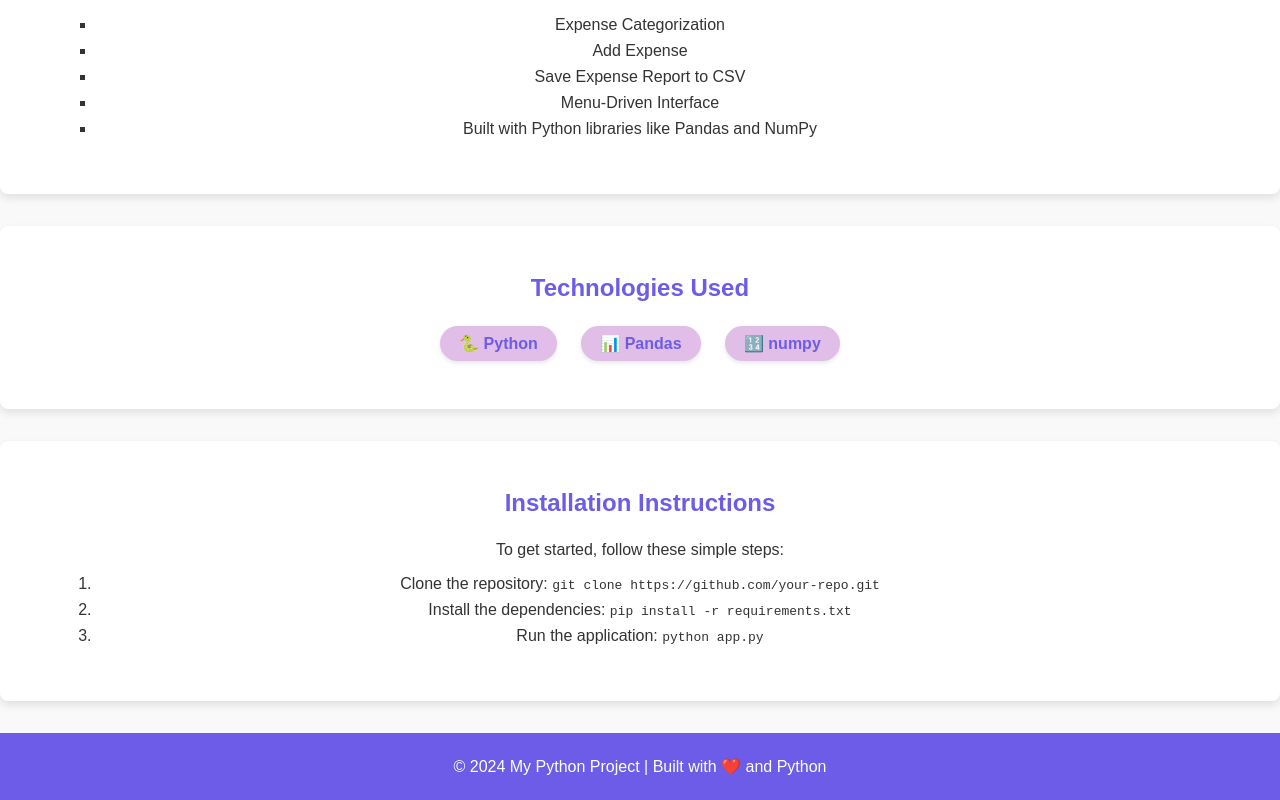
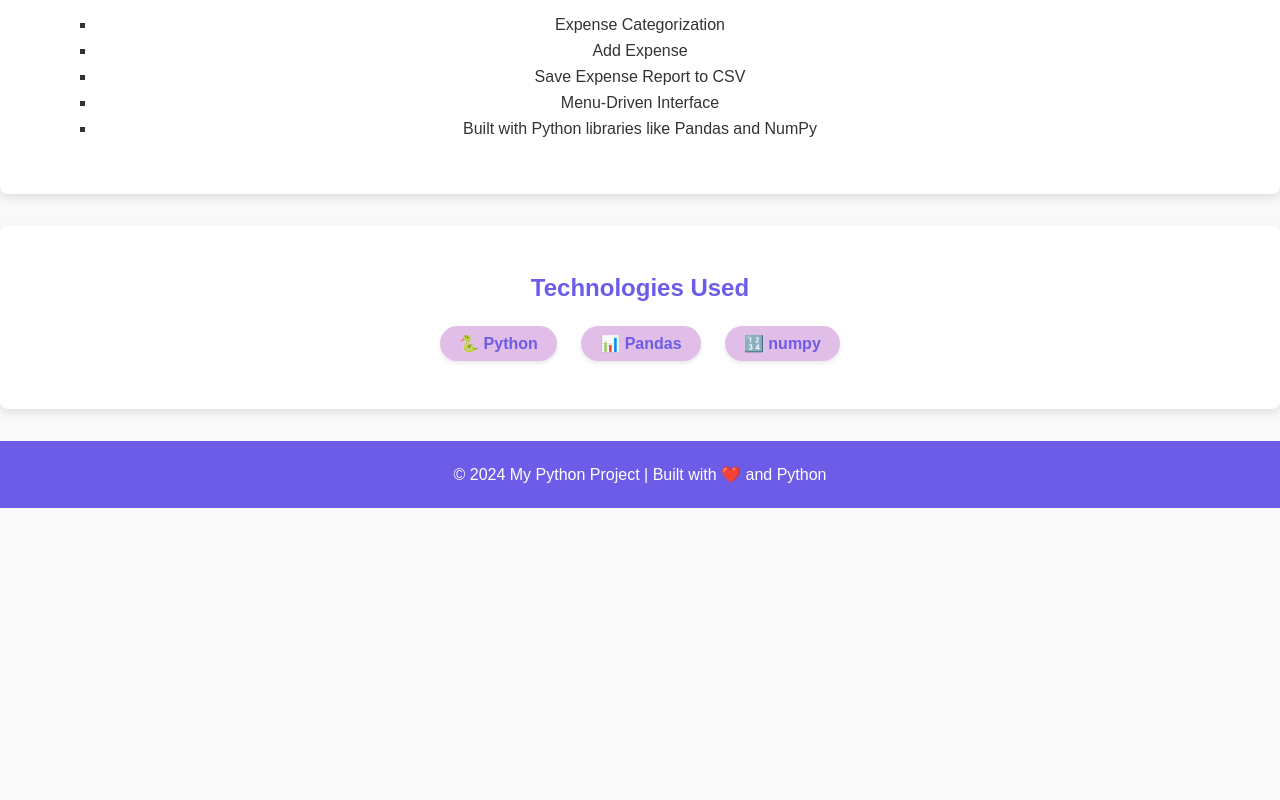
Before and after one commit to DeepaliSonii/Expensetracker, a plain HTML site: page index.html in a window 1280 px wide. Shown: the part 477-1277 px from the top of the page. After the commit the page ends 985 px from the top, so only its background shows below. Drawn offline with Linux system fonts and the light colour scheme.

Commit message:
Update index.html

```diff
--- a/index.html
+++ b/index.html
@@ -48,18 +48,6 @@ Allows users to categorize, add, and save their expenses, as well as view an exp
         </div>
     </section>
 
-    <section class="installation">
-        <div class="container">
-            <h2>Installation Instructions</h2>
-            <p>To get started, follow these simple steps:</p>
-            <ol>
-                <li>Clone the repository: <code>git clone https://github.com/your-repo.git</code></li>
-                <li>Install the dependencies: <code>pip install -r requirements.txt</code></li>
-                <li>Run the application: <code>python app.py</code></li>
-            </ol>
-        </div>
-    </section>
-
     <footer>
         <div class="container">
             <p>© 2024 My Python Project | Built with ❤️ and Python</p>
```
